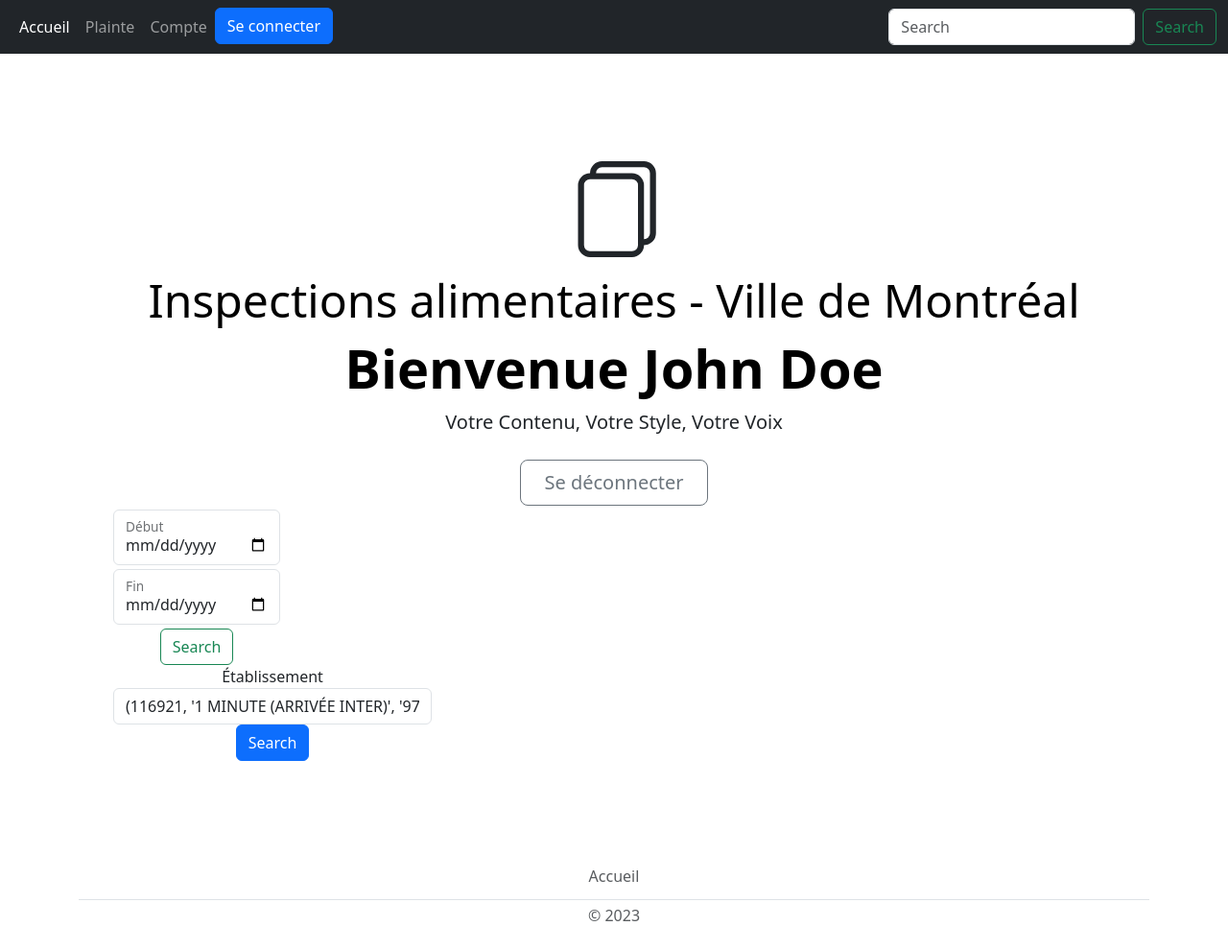
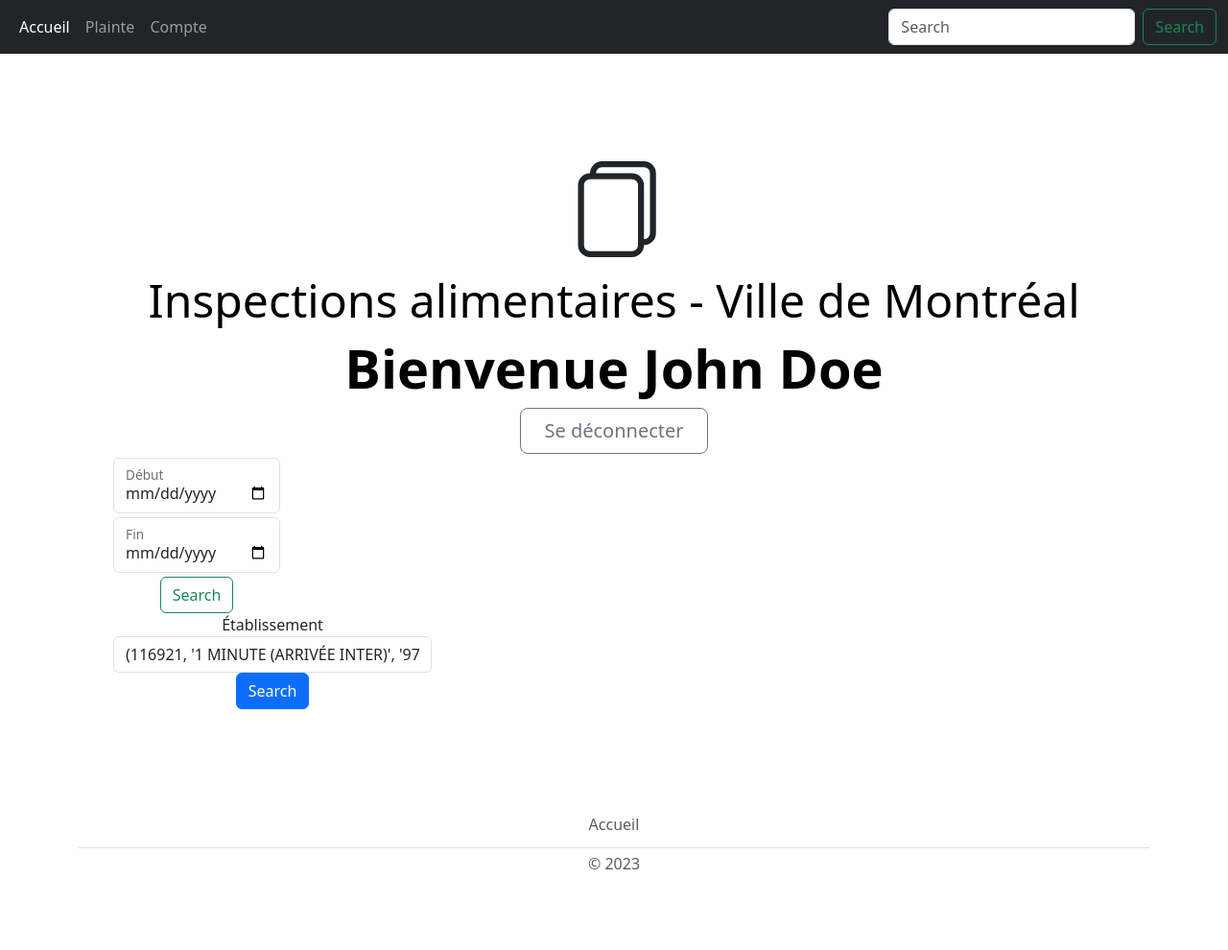
Before and after one commit to mileneDesjardins/Plateforme-dInformation-sur-la-Securite-Alimentaire-Montreal, a Flask app: page / in a window 1280 px wide. Shown: the whole page at 96% size. After the commit the page ends 906 px from the top, so only its background shows below. Run offline with Flask 3, Linux system fonts and the light colour scheme; a user stored in the database is signed in; data comes from the database, SQL or seed files in the repository; some libraries are stand-ins or nearby versions.

Commit message:
css page accueil

```diff
--- a/templates/index.html
+++ b/templates/index.html
@@ -17,8 +17,6 @@
                     {% if nom_complet is not none %}
                         <h1 class="display-4 fw-bold text-body-emphasis">
                             Bienvenue {{ nom_complet }}</h1>
-                        <p class="lead mb-4">Votre Contenu, Votre Style, Votre
-                            Voix</p>
                         <a href="/disconnection">
                             <button type="disconnection"
                                     class="btn btn-outline-secondary btn-lg px-4">
@@ -29,10 +27,11 @@
                     {% else %}
                         <h1 class="display-4 fw-bold text-body-emphasis">
                             Bienvenue</h1>
-                        <p class="lead mb-4">Votre Contenu, Votre Style, Votre
-                            Voix</p>
                         <div class="container"
                              style="max-width: 20%; text-align: center;">
+                            <a href="/connection"
+                               class="btn btn-primary w-100 py-2 my-3">Se
+                                connecter</a>
                         </div>
 
                     {% endif %}
--- a/templates/layout.html
+++ b/templates/layout.html
@@ -74,10 +74,6 @@
                     </li>
                 {% endif %}
 
-                <li class="nav-item">
-                    <a href="/connection" class="btn btn-primary w-5 ">Se
-                        connecter</a>
-                </li>
             </ul>
 
             <form id="search-form" class="d-flex" action="/search"
```
Also changed, not shown: 1 other file.
